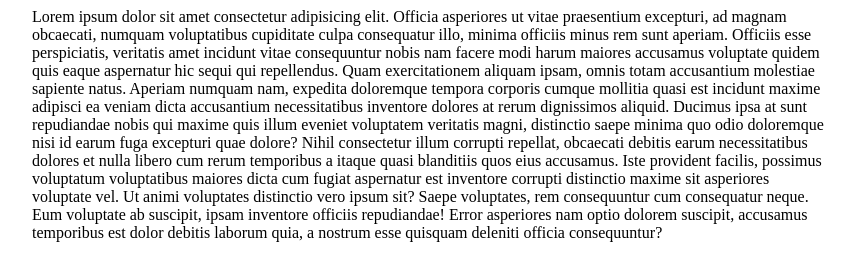
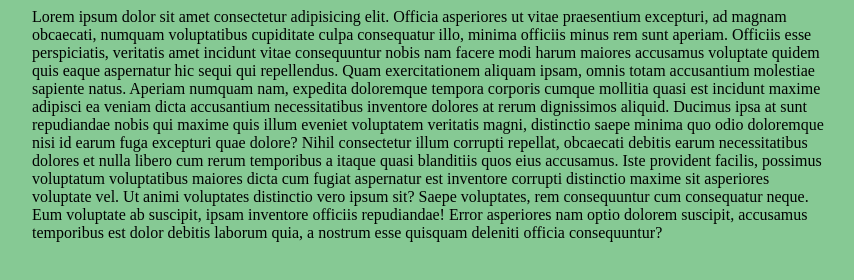
Before and after one commit to zazeli/3-errorsmile, a website: page index.html in a window 1280 px wide. Shown: the whole page, without its empty margins (208-1062 px from the left). Drawn offline with Linux system fonts and the light colour scheme.

Commit message:
BAck ground color

```diff
--- a/index.html
+++ b/index.html
@@ -13,7 +13,7 @@
     <meta name="msapplication-TileColor" content="#da532c">
     <meta name="theme-color" content="#ffffff">
 </head>
-<body>
+<body style="background-color: rgb(134, 201, 148);">
   <div style="display: inline-block; width: 800px; margin-left: calc((100% - 800px) /2);">
 Lorem ipsum dolor sit amet consectetur adipisicing elit. Officia asperiores ut vitae praesentium excepturi, ad magnam obcaecati, numquam
 voluptatibus cupiditate culpa consequatur illo, minima officiis minus rem sunt aperiam. Officiis esse perspiciatis, veritatis amet incidunt
```
